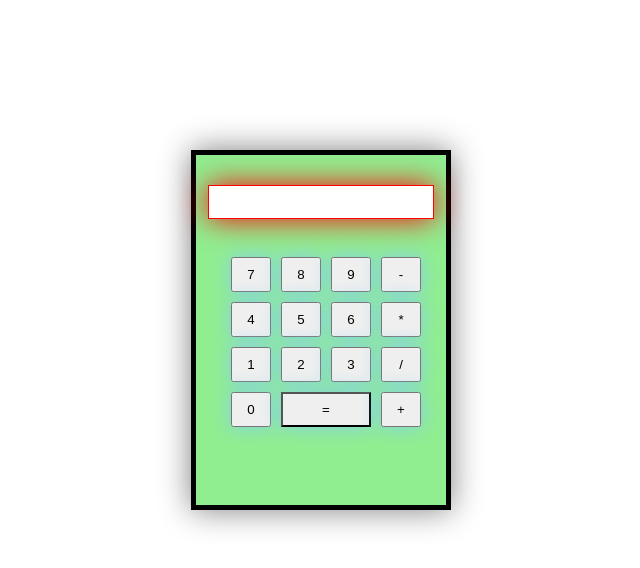
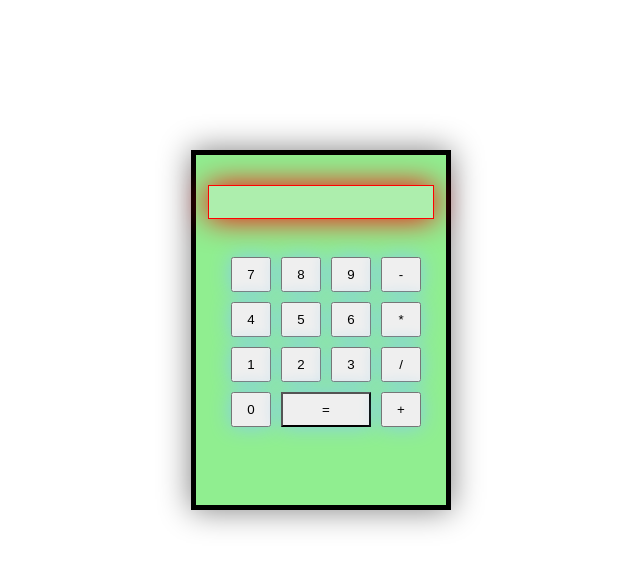
Before and after one commit to rojaldo/vue-course, a Vue app: page / in a window 1280 px wide. Shown: the top 568 px of the page, without its empty margins (319-959 px from the left). Built offline with nearby package versions, Linux system fonts and the light colour scheme.

Commit message:
display disablerd

```diff
--- a/src/components/calculator/CalculatorComponent.vue
+++ b/src/components/calculator/CalculatorComponent.vue
@@ -1,7 +1,7 @@
 <template>
   <div id="calculator">
     <form>
-      <input type="text" id="display" :value="display" enabled /><br />
+      <input type="text" id="display" :value="display" disabled /><br />
       <br />
       <input type="button" value="7" id="keys" @click="handleClick(7)" />
       <input type="button" value="8" id="keys" @click="handleClick(8)" />
```
